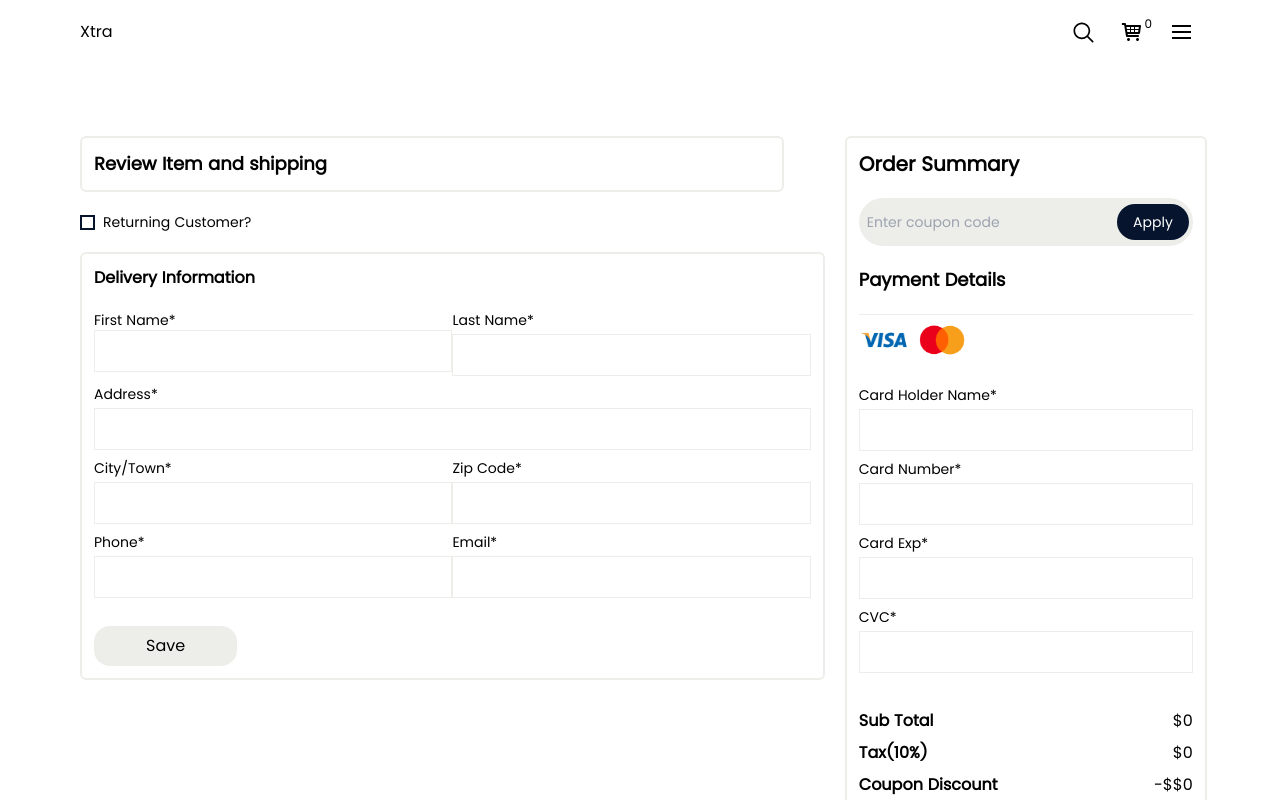
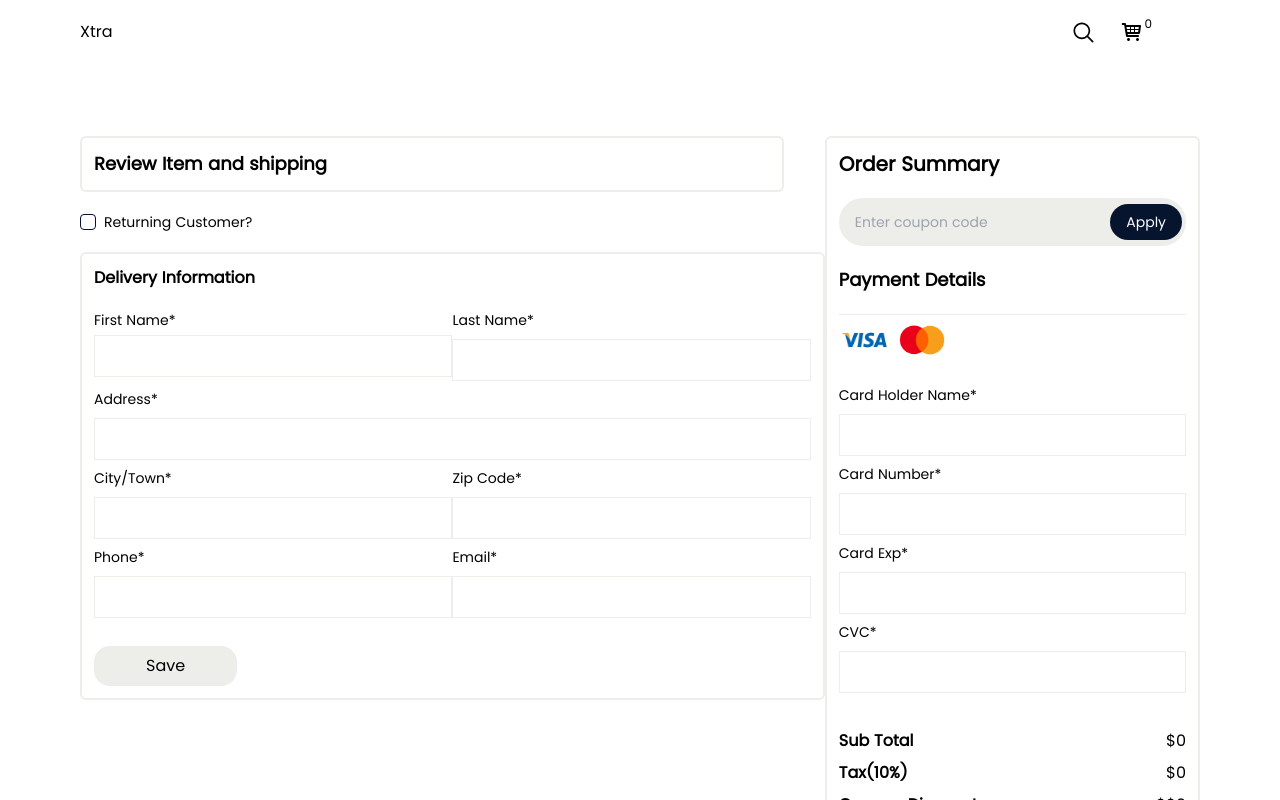
Before and after one commit to Jerry21082-alt/StepStyle, a Next.js app: page /checkoutPage in a window 1280 px wide. Both pictures are taken after a click on the button 87 px from the left and 222 px from the top of the page. Shown: the top 800 px of the page. Built offline with nearby package versions, Linux system fonts and the light colour scheme.

Commit message:
initial commit

```diff
--- a/app/checkoutPage/page.jsx
+++ b/app/checkoutPage/page.jsx
@@ -30,12 +30,12 @@ export default function CheckOutPage() {
 
   return (
     <Layout>
-      <div className="flex flex-col  md:flex-row gap-5">
+      <div className="flex flex-col md:flex-row">
         <div>
           <div className="w-full md:w-[55vw] border-2 border-primaryColor border-solid rounded-md p-3">
             <h2 className="font-bold text-lg">Review Item and shipping</h2>
             {_productIdDetail.map((product) => (
-              <div key={product.id} className="flex items-start gap-5 mt-5">
+              <div key={product.id} className="flex items-start mt-5">
                 <div className="bg-primaryColor rounded-md w-[130px] p-2">
                   <Image
                     src={product.product_photo}
@@ -44,13 +44,13 @@ export default function CheckOutPage() {
                     height={500}
                   />
                 </div>
-                <div className="w-full flex items-center md:justify-between flex-col md:flex-row">
+                <div className="w-full flex items-start md:justify-between flex-col md:flex-row ml-5">
                   <p className="font-medium text-sm md:w-[300px]">
-                    {product.product_description.length > 40
-                      ? `${product.product_description.substring(0, 40)}...`
+                    {product.product_description.length > 50
+                      ? `${product.product_description.substring(0, 50)}...`
                       : product.product_description}
                   </p>
-                  <div className="flex items-center gap-1  flex-row md:flex-col">
+                  <div className="flex items-center space-x-4 flex-row md:flex-col">
                     <span className="mt-5 font-medium text-sm">
                       Price: ${product.product_price}
                     </span>
@@ -67,21 +67,21 @@ export default function CheckOutPage() {
               </div>
             ))}
           </div>
-          <div className="flex items-center gap-2 mt-5">
+          <div className="flex items-center mt-5">
             <button
               onClick={() => setIscustomer((prev) => !prev)}
-              className={`w-[15px] h-[15px] border-2 border-heroColor flex justify-center items-center ${
+              className={`w-4 h-4 border border-heroColor flex justify-center items-center rounded ${
                 isCustomer ? "bg-greenBg border-none" : null
               }`}
             >
               {isCustomer && (
                 <BsCheck
-                  size={20}
+                  size={25}
                   style={{ color: isCustomer ? "#fff" : "#000" }}
                 />
               )}
             </button>
-            <p className="text-sm">Returning Customer?</p>
+            <p className="text-sm ml-2">Returning Customer?</p>
           </div>
           <DeliveryInfo isCustomer={isCustomer} setIscustomer={setIscustomer} />
         </div>
--- a/app/products/[id]/page.jsx
+++ b/app/products/[id]/page.jsx
@@ -144,7 +144,7 @@ export default function ProductDetails({ params }) {
                 Buy Now
               </Link>
             </button>
-            <button className="border-solid border-2 border-secondaryColor rounded-3xl py-2 px-4 text-sm active:scale-90 active:bg-secondaryColor transition-all active:text-snow w-34">
+            <button className="border-solid text-snow bg-secondaryColor rounded-3xl py-2 px-4 text-sm active:scale-90 transition-all w-34">
               Add to Cart
             </button>
           </div>
--- a/components/DeliveryInfo.jsx
+++ b/components/DeliveryInfo.jsx
@@ -8,7 +8,7 @@ export default function DeliveryInfo({ isCustomer, setIscustomer }) {
 
   return (
     <div
-      className={`w-full border-2 border-primaryColor border-solid rounded-md p-3 mt-5`}
+      className={`w-full border-2 border-primaryColor border-solid rounded-md p-3 my-5`}
     >
       <div className="flex justify-between items-center">
         <h2 className="font-bold">Delivery Information</h2>
--- a/components/Navigation.jsx
+++ b/components/Navigation.jsx
@@ -9,6 +9,7 @@ export default function Navigation() {
 
   const [prevScrollPos, setPrevScrollPos] = useState(0);
   const [isVissible, setIsVissible] = useState(true);
+  const [openMobileNav, setOpenMobileNav] = useState(false);
 
   useEffect(() => {
     const handleScroll = () => {
@@ -66,7 +67,7 @@ export default function Navigation() {
         </div>
 
         <div className="mobile-nav-box w-7 h-full">
-          <div className="mobile-nav" />
+          <div onClick={() => setOpenMobileNav((prev) => !prev)} className={`mobile-nav ${openMobileNav ? 'mobile-nav-open' : 'mobile-nav-close'}`} />
         </div>
       </div>
     </div>
--- a/components/OrderSummary.jsx
+++ b/components/OrderSummary.jsx
@@ -191,7 +191,7 @@ export default function OrderSummary({
         <input
           type="text"
           placeholder="Enter coupon code"
-          className="border-none outline-none bg-primaryColor h-full w-full text-sm"
+          className="border-none outline-none bg-primaryColor h-full w-2/3 ml-2 text-sm"
         />
         <button className="bg-heroColor text-sm border-none outline-none rounded-3xl text-snow py-2 px-4 absolute right-1">
           Apply
--- a/components/UserInfoInputs.jsx
+++ b/components/UserInfoInputs.jsx
@@ -197,7 +197,7 @@ export default function UserInfoInputs({ isCustomer, setIscustomer }) {
             />
           </div>
           <input
-            className="border border-primaryColor p-2 outline-none md:w-[28vw]"
+            className="border border-primaryColor p-2 md:w-[28vw]"
             type="text"
             value={formInput.firstName}
             onChange={handleFirstNameChange}
--- a/styles/global.css
+++ b/styles/global.css
@@ -10,6 +10,14 @@
 body {
   font-family: Poppins, sans-serif;
   margin: 0;
+}
+
+input {
+  outline: none;
+}
+
+label {
+  margin-bottom: 5px;
 }
 
 .close-notify,
@@ -92,7 +100,7 @@ body {
 }
 
 .overlay {
-  height: calc(100vh - 56px);
+  height: 100vh;
 }
 
 .mobile-nav {
@@ -118,6 +126,10 @@ body {
   background-color: #000;
   position: absolute;
   top: 6px;
+}
+
+.mobile-nav.mobile-nav-close {
+  visibility: hidden;
 }
 
 .circle {
```
